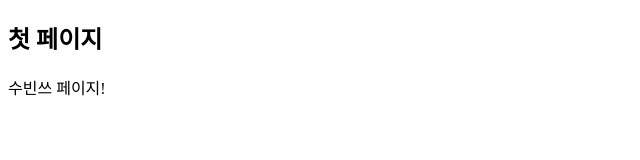
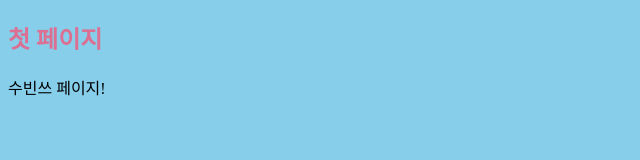
Before and after one commit to BBIIN/website, a plain HTML site: page index.html in a window 1280 px wide. Shown: the whole page, without its empty margins (0-640 px from the left). Drawn offline with Linux system fonts and the light colour scheme.

Commit message:
현재 디렉토리에 있는 모든 파일을 커밋

```diff
--- /dev/null
+++ b/css/style.css
@@ -0,0 +1,2 @@
+body{background-color: skyblue;}
+h2 {color: palevioletred;}
--- a/index.html
+++ b/index.html
@@ -5,6 +5,7 @@
     <meta http-equiv="X-UA-Compatible" content="IE=edge">
     <meta name="viewport" content="width=device-width, initial-scale=1.0">
     <title>첫 페이지</title>
+    <link rel="stylesheet" href="css/style.css">
 </head>
 <body>
     <h2>첫 페이지</h2>
```
Also changed, not shown: 1 other file.
